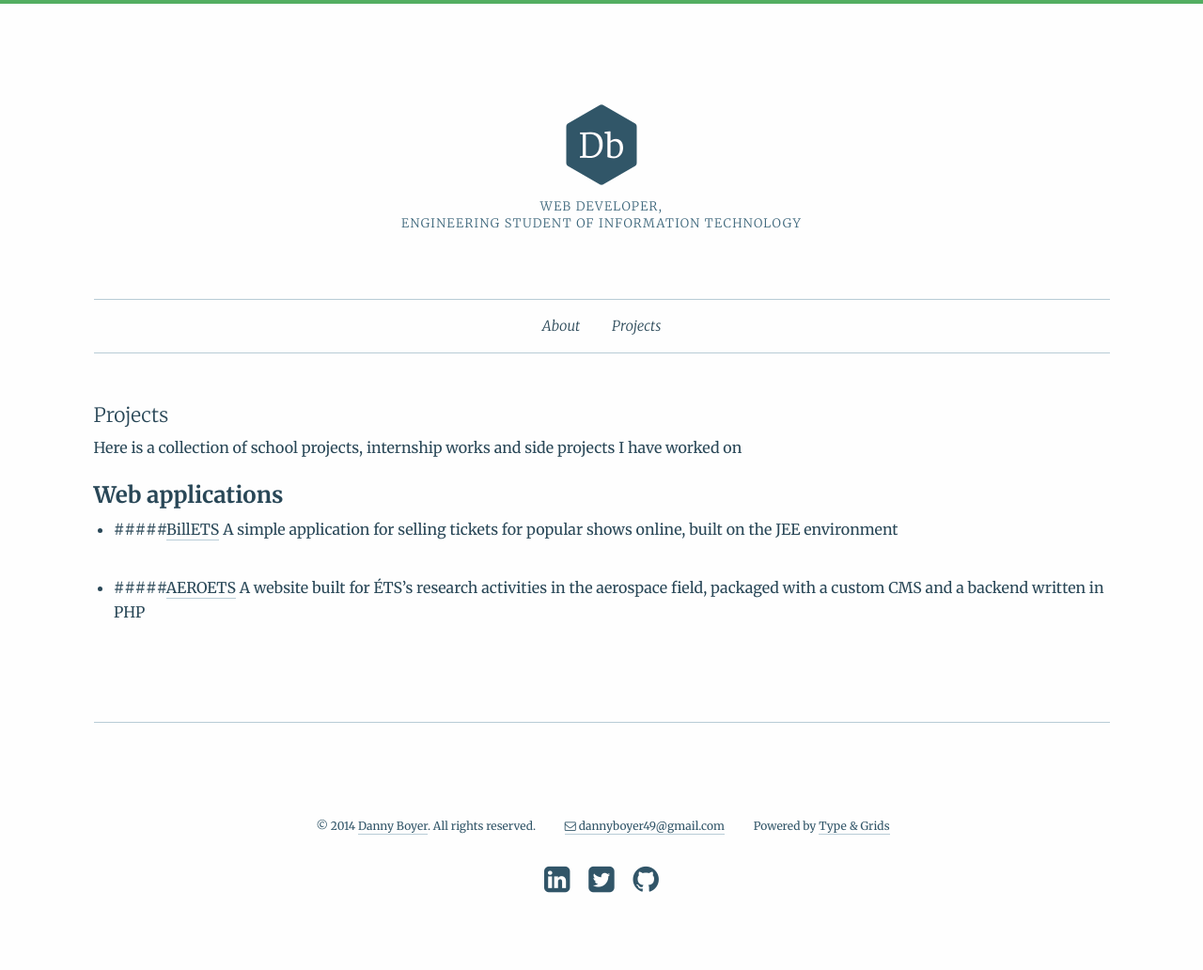
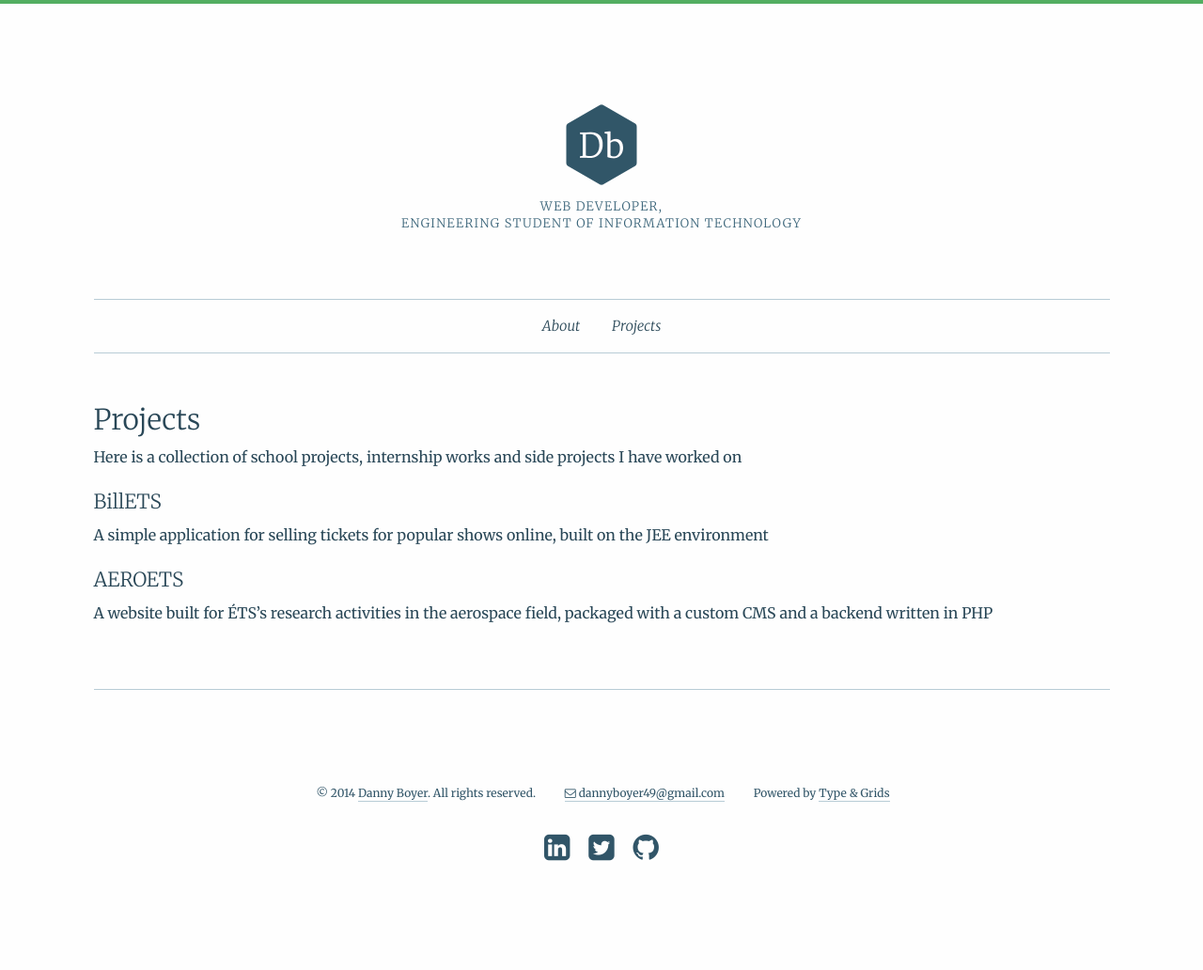
Before and after one commit to dannyboyer/dannyboyer.github.io, a Jekyll site: the page built from projects/index.md, in a window 1280 px wide. Shown: the whole page at 94% size. Built offline with Jekyll 4.4.1, drawn with Linux system fonts in a browser that asks for light colours; after the commit the page ends 998 px from its top, so only the background shows below that.

Commit message:
header fix

```diff
--- a/projects/index.md
+++ b/projects/index.md
@@ -4,16 +4,16 @@ layout: default
 ---
 
 
-###Projects
+## Projects
 
 Here is a collection of school projects, internship works and side projects I have worked on
 
-#### Web applications
 
-* #####[BillETS]({{ site.baseurl }}projects/billets.html)
+
+###[BillETS]({{ site.baseurl }}projects/billets.html)
 A simple application for selling tickets for popular shows online, built on the JEE environment
 
-* #####[AEROETS]({{ site.baseurl}}projects/aeroets.html)
+###[AEROETS]({{ site.baseurl}}projects/aeroets.html)
 A website built for ÉTS's research activities in the aerospace field, packaged with a custom CMS and a backend written in PHP
 
 <!-- * ###[dannyboyer.github.io]({{ site.baseurl }}projects/portfolio.html)
```
Also changed, not shown: index.md (+1 -1 lines).
